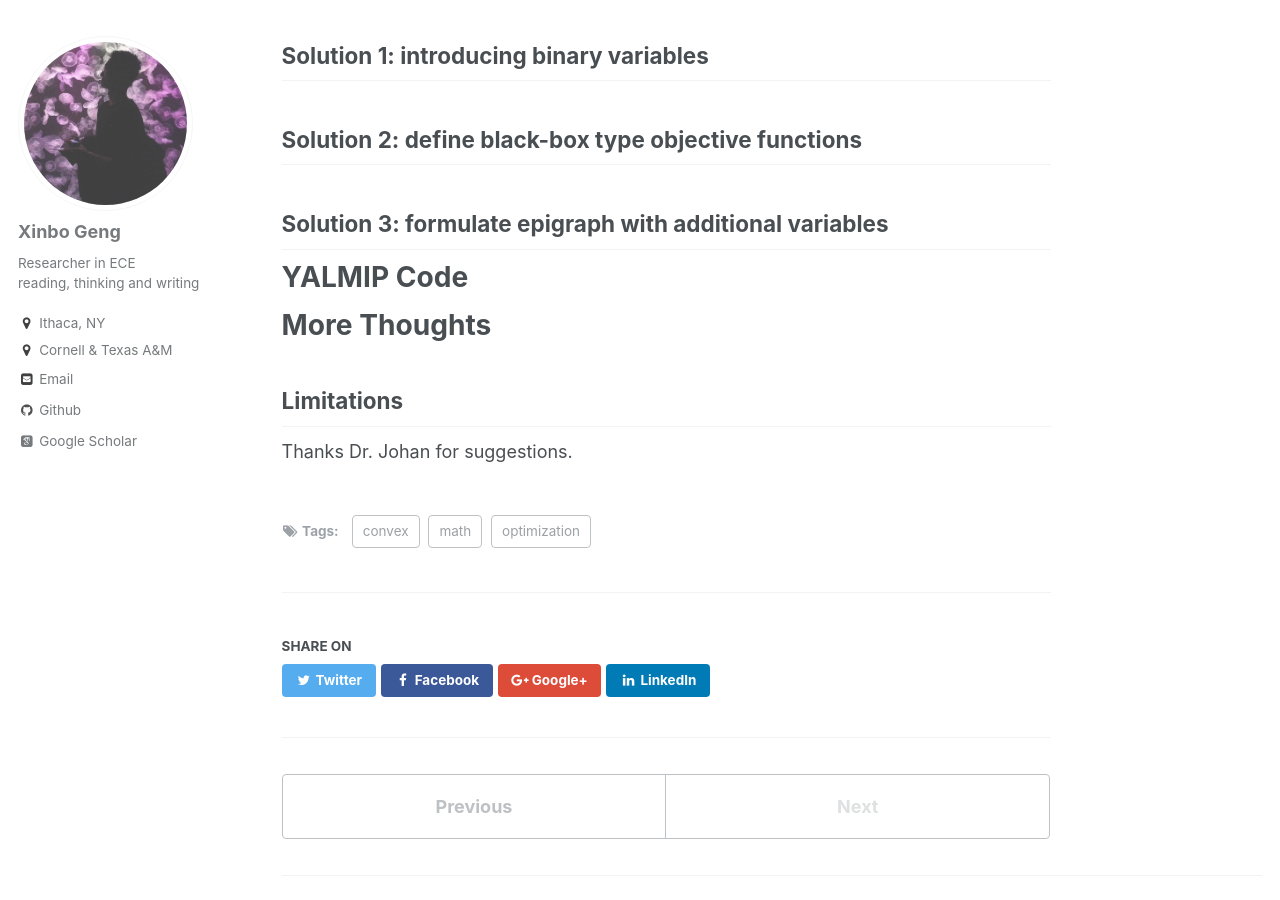
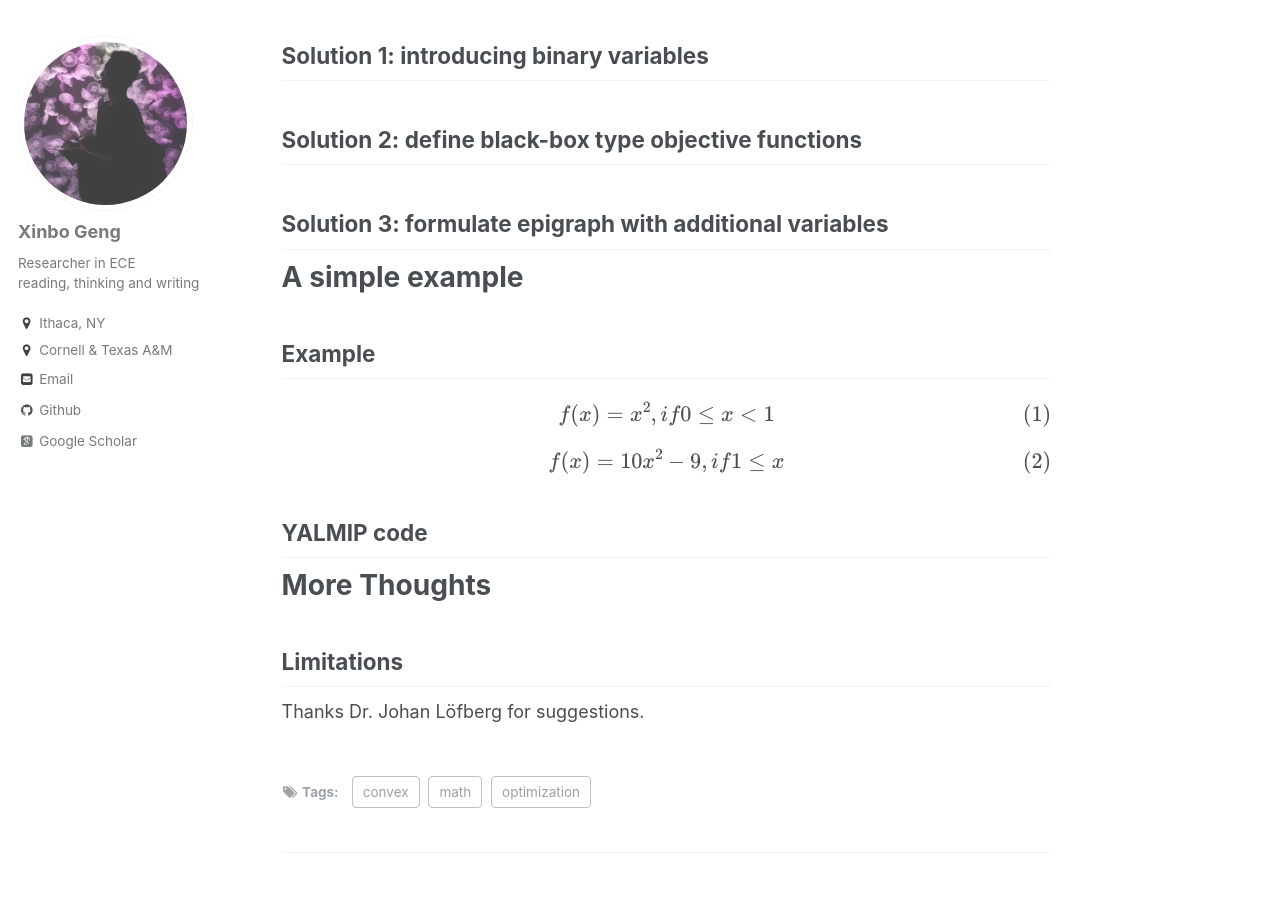
Before and after one commit to xb00dx/xb00dx.github.io, a Jekyll site: the page built from _posts/2020-11-14--piecewise-quadratic-function.md, in a window 1280 px wide and 900 px high, scrolled down 356 px. Built offline with Jekyll 4.4.1, drawn with Linux system fonts in a browser that asks for light colours; some web fonts are replaced; formulas are drawn with MathJax 3.

Commit message:
modeling piecewise quadratic function

```diff
--- a/_posts/2020-11-14--piecewise-quadratic-function.md
+++ b/_posts/2020-11-14--piecewise-quadratic-function.md
@@ -25,8 +25,19 @@ Solution 3: formulate epigraph with additional variables
 ------
 
 
-YALMIP Code
+A simple example
 ======
+
+Example
+------
+
+$$f(x) = x^2, if 0 \le x < 1$$
+
+$$f(x) = 10 x^2 - 9, if 1 \le x $$
+
+
+YALMIP code
+------
 
 
 More Thoughts
@@ -36,4 +47,4 @@ Limitations
 ------
 
 
-Thanks Dr. Johan for suggestions.
+Thanks Dr. Johan Löfberg for suggestions.
```
